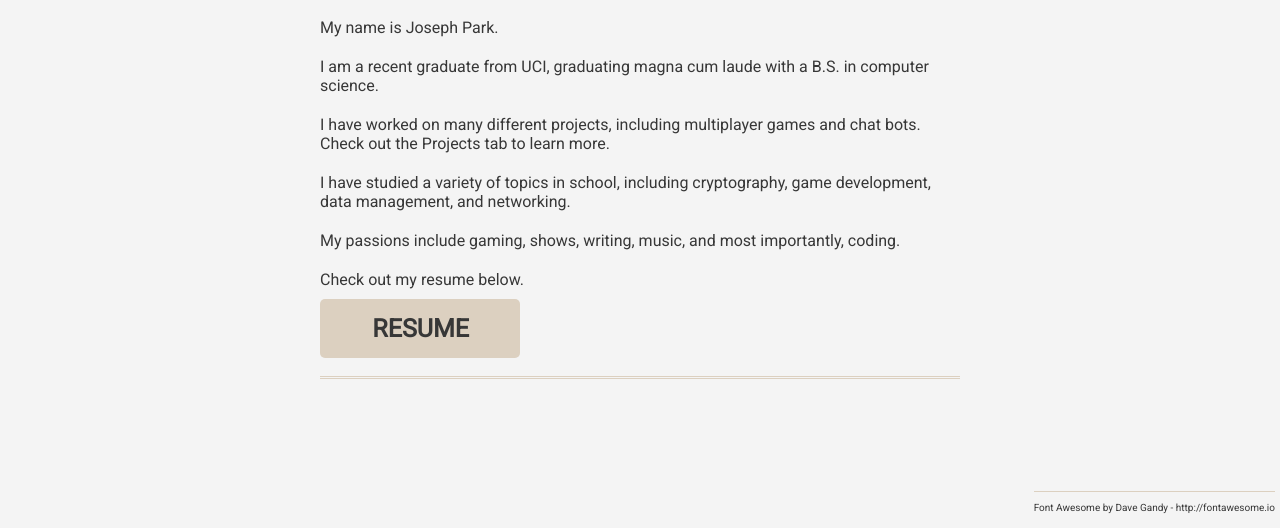
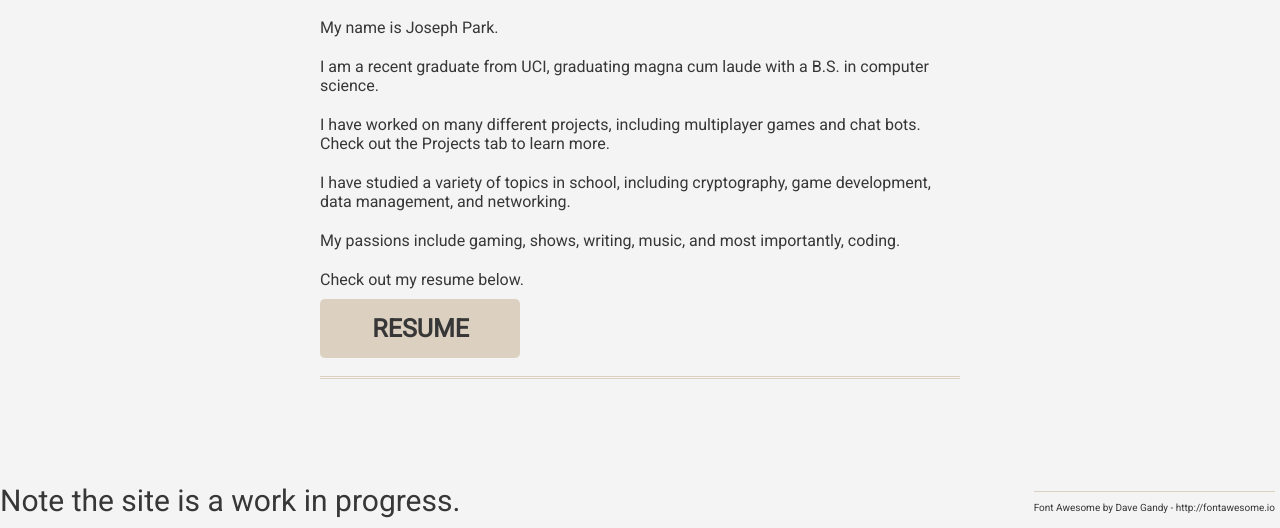
Before and after one commit to JosephPKC/JosephPKC.github.io, a plain HTML site: page index.html in a window 1280 px wide. Shown: the part 272-800 px from the top of the page. Drawn offline with Linux system fonts and the light colour scheme.

Commit message:
Added a work in progress note

```diff
--- a/index.html
+++ b/index.html
@@ -39,6 +39,7 @@
                 </div>
             </article>
             <footer id="footer">
+                <p style="text-align:center; font-size: 30px; bottom: 0px; position: absolute;">Note the site is a work in progress.</p>
                 <div id="font-awesome-attr">
                     <p>Font Awesome by Dave Gandy - http://fontawesome.io</p>
                 </div>
```
